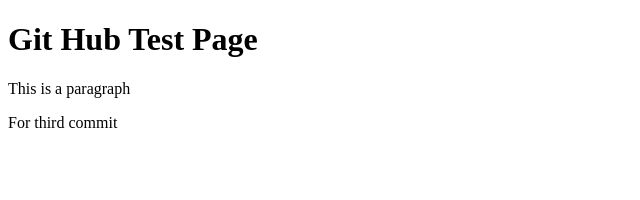
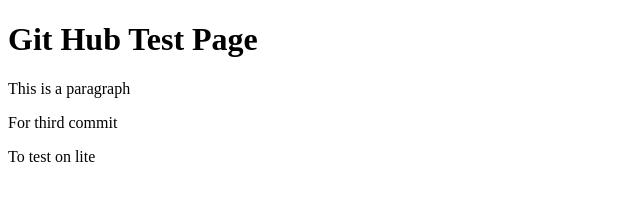
Before and after one commit to nathalapooja/git-test, a website: page index.html in a window 1280 px wide. Shown: the whole page, without its empty margins (0-640 px from the left). Drawn offline with Linux system fonts and the light colour scheme.

Commit message:
fourth commit

```diff
--- a/index.html
+++ b/index.html
@@ -7,5 +7,6 @@
         <h1>Git Hub Test Page</h1>
         <p>This is a paragraph</p>
         <p>For third commit </p>
+        <p>To test on lite</p>
     </body>
 </html>
```
Also changed, not shown: package.json (added, +24 -0 lines), 2 other files.
